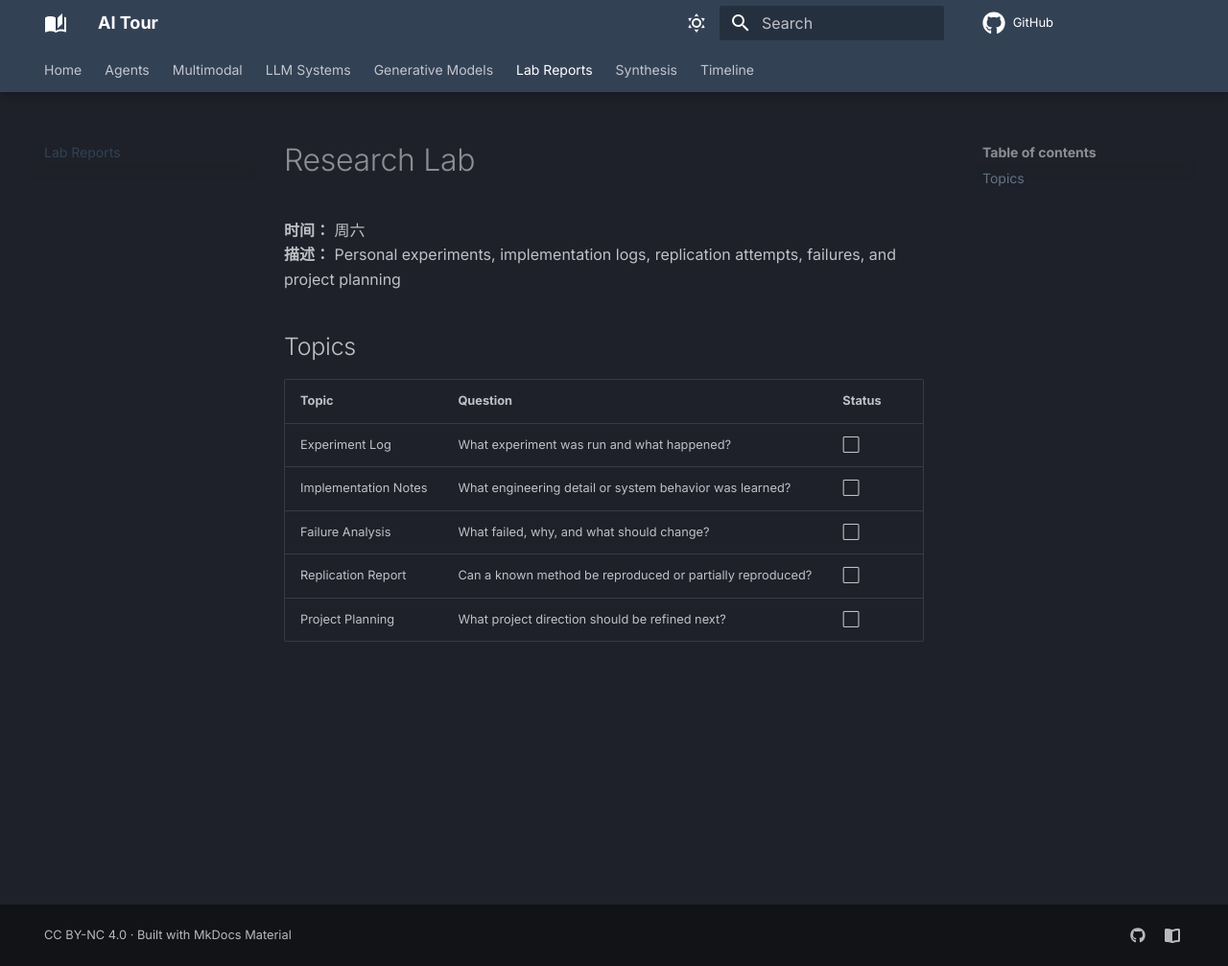
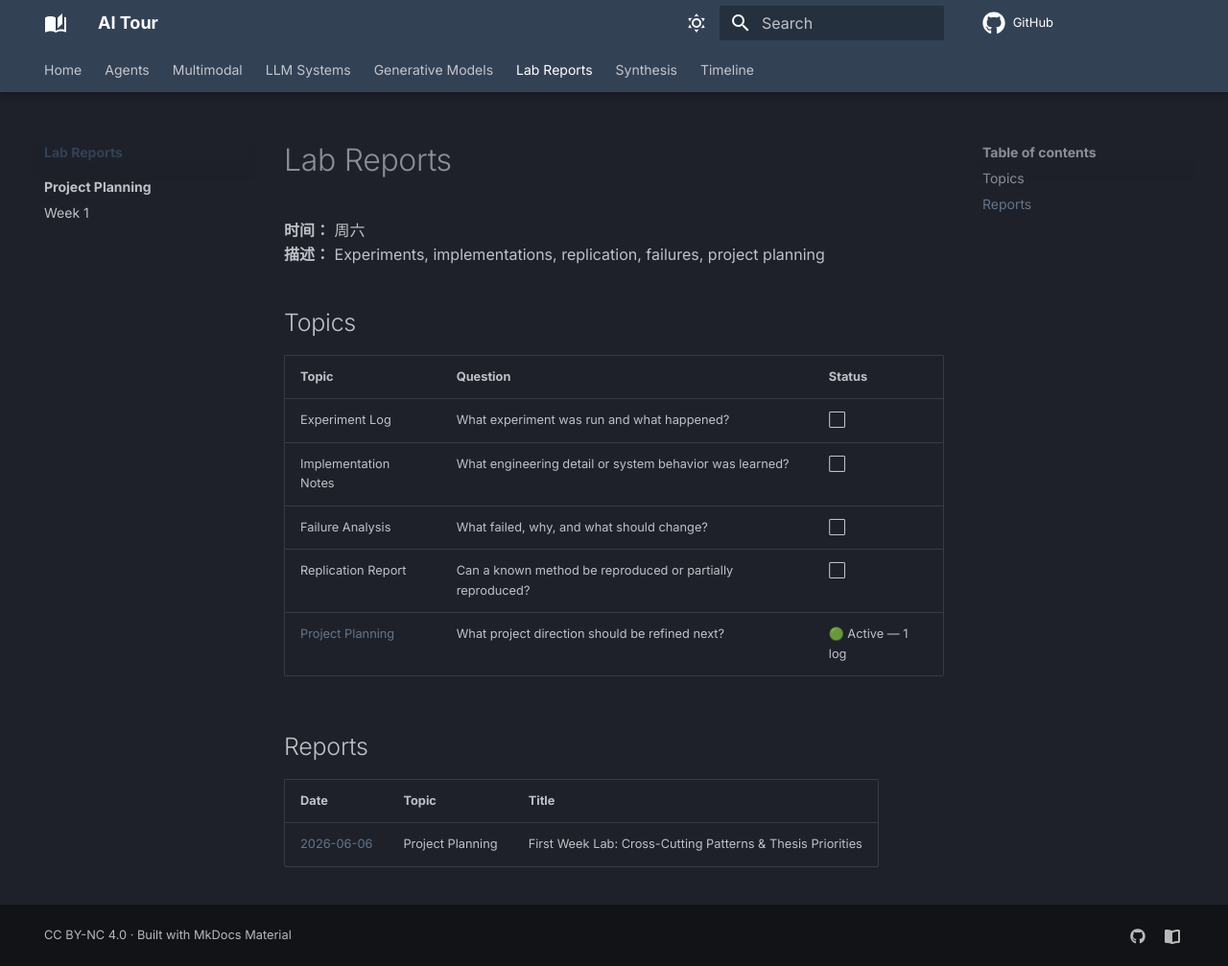
Before and after one commit to caiyuanrui/ai-tour, an MkDocs documentation site: the page built from docs/lab-reports/index.md, in a window 1280 px wide and 1007 px high. Shown: the whole window at 96% size. Built offline with MkDocs 1.6.1 and Material for MkDocs 9.7.7, drawn with Linux system fonts in a browser that asks for light colours; comment, search, counter and statistics services are not loaded.

Commit message:
ai-tour: research-lab / project-planning — Week 1 meta analysis

```diff
--- a/docs/lab-reports/index.md
+++ b/docs/lab-reports/index.md
@@ -1,7 +1,7 @@
-# Research Lab
+# Lab Reports
 
 **时间：** 周六
-**描述：** Personal experiments, implementation logs, replication attempts, failures, and project planning
+**描述：** Experiments, implementations, replication, failures, project planning
 
 ## Topics
 
@@ -11,4 +11,10 @@
 | Implementation Notes | What engineering detail or system behavior was learned? | ⬜ |
 | Failure Analysis | What failed, why, and what should change? | ⬜ |
 | Replication Report | Can a known method be reproduced or partially reproduced? | ⬜ |
-| Project Planning | What project direction should be refined next? | ⬜ |
+| [Project Planning](project-planning/index.md) | What project direction should be refined next? | 🟢 Active — 1 log |
+
+## Reports
+
+| Date | Topic | Title |
+|------|-------|-------|
+| [2026-06-06](2026-06-06-week-1-lab.md) | Project Planning | First Week Lab: Cross-Cutting Patterns & Thesis Priorities |
--- a/mkdocs.yml
+++ b/mkdocs.yml
@@ -93,7 +93,11 @@ nav:
     - Diffusion Foundations:
       - generative-models/diffusion-foundations/index.md
       - "Day 1 — DDPM": generative-models/diffusion-foundations/2026-06-04-diffusion-foundations.md
-  - Lab Reports: lab-reports/index.md
+  - Lab Reports:
+    - lab-reports/index.md
+    - Project Planning:
+      - lab-reports/project-planning/index.md
+      - "Week 1": lab-reports/2026-06-06-week-1-lab.md
   - Synthesis: synthesis/index.md
   - Timeline: timeline.md
 
```
Also changed, not shown: docs/lab-reports/2026-06-06-week-1-lab.md (added, +107 -0 lines), docs/lab-reports/project-planning/index.md (added, +9 -0 lines).
